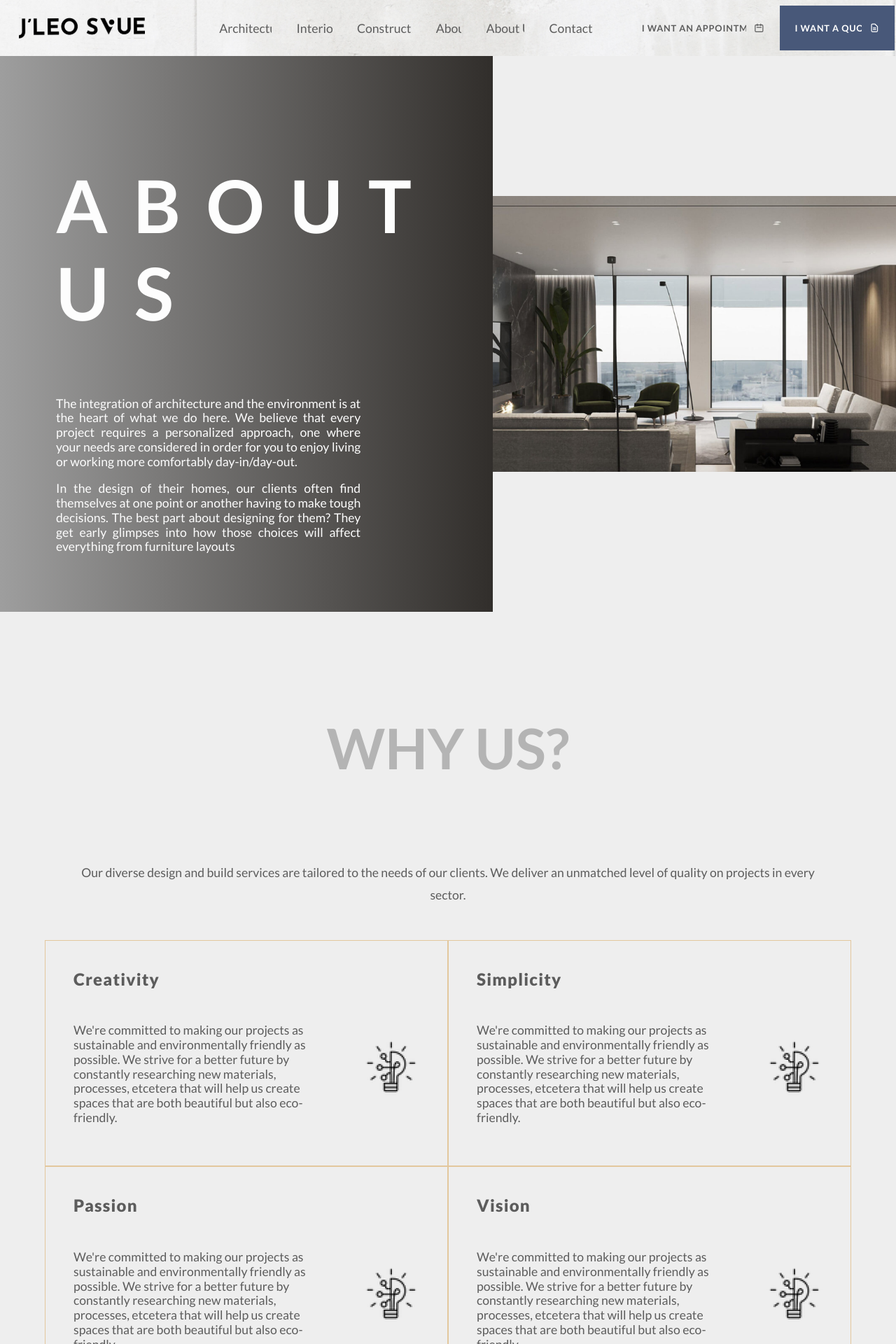
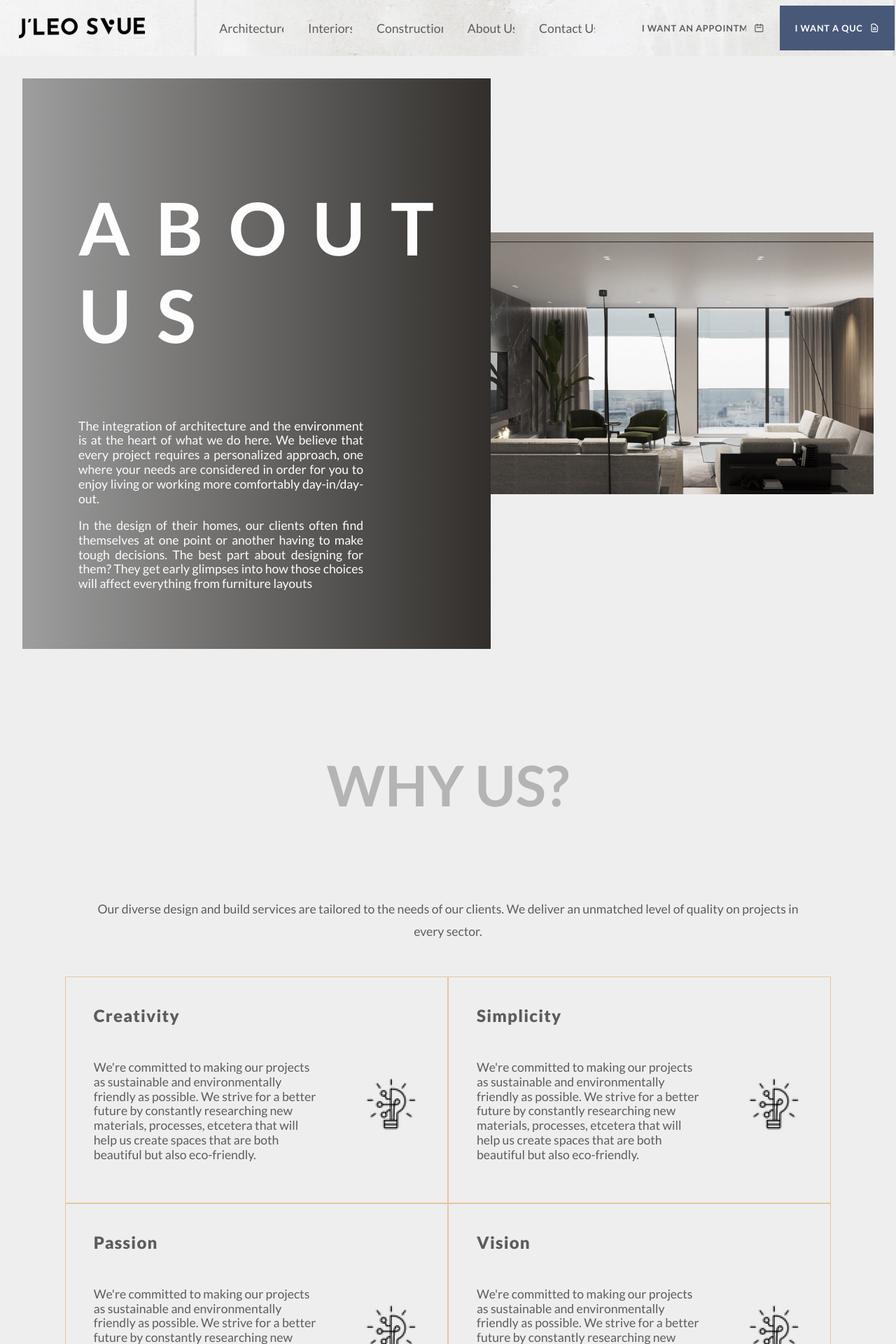
Before and after one commit to azula9713/jleo_svue-frontend, a Next.js app: page /aboutus in a window 1280 px wide. Shown: the top 1920 px of the page at 70% size. Built offline with nearby package versions, Linux system fonts and the light colour scheme.

Commit message:
Added Let's talk section

```diff
--- a/components/AboutUs/WhyUsSection.js
+++ b/components/AboutUs/WhyUsSection.js
@@ -51,4 +51,5 @@ const ItemsWrapper = styled.div`
   align-items: center;
   justify-content: space-between;
   flex-wrap: wrap;
+  margin-bottom: 2rem;
 `
--- a/data/constants/NavLinks.js
+++ b/data/constants/NavLinks.js
@@ -16,16 +16,11 @@ const NavLinks = [
   },
   {
     id: 4,
-    name: 'About',
-    link: '/about',
-  },
-  {
-    id: 5,
     name: 'About Us',
     link: '/aboutus',
   },
   {
-    id: 6,
+    id: 5,
     name: 'Contact Us',
     link: '/contact-us',
   },
--- a/pages/aboutus.js
+++ b/pages/aboutus.js
@@ -1,9 +1,9 @@
 import Head from 'next/head'
-import styled from 'styled-components'
 import MainBanner from '../components/AboutUs/MainBanner'
 import Footer from '../components/Layout/Footer'
 import Header from '../components/Layout/Header'
 import WhyUsSection from '../components/AboutUs/WhyUsSection'
+import LetsTalk from '../components/Common/LetsTalk'
 
 export default function AboutUs() {
   return (
@@ -12,20 +12,12 @@ export default function AboutUs() {
         <title>J&apos;LEO SVUE - About Us</title>
       </Head>
       <Header />
-      <Main>
+      <main className="main">
         <MainBanner />
         <WhyUsSection />
-        {/* Let's talk CTA to be added */}
-      </Main>
+        <LetsTalk />
+      </main>
       <Footer />
     </>
   )
 }
-
-const Main = styled.main`
-  display: flex;
-  flex-direction: column;
-  align-items: center;
-  justify-content: center;
-  width: 100%;
-`
```
